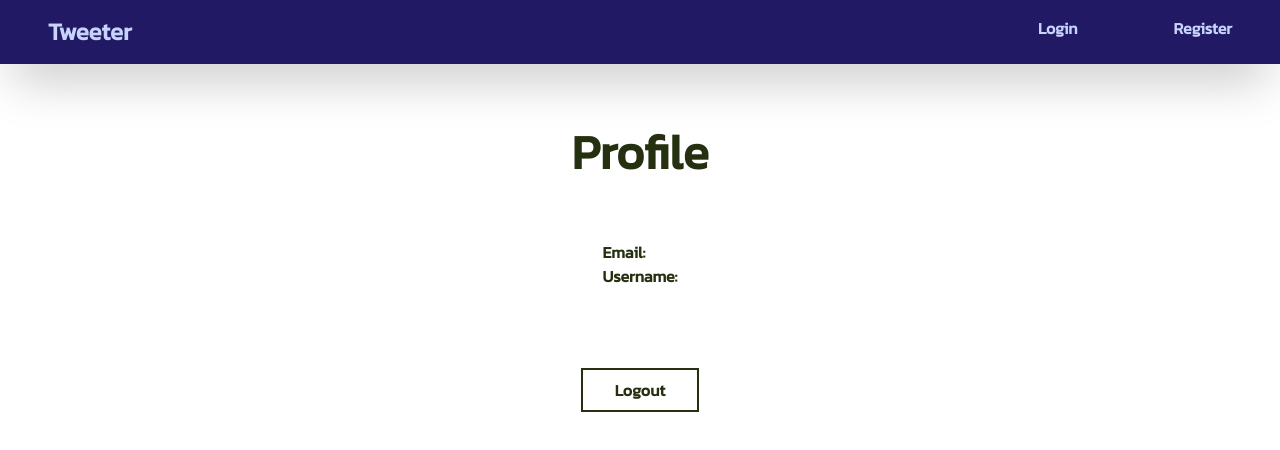
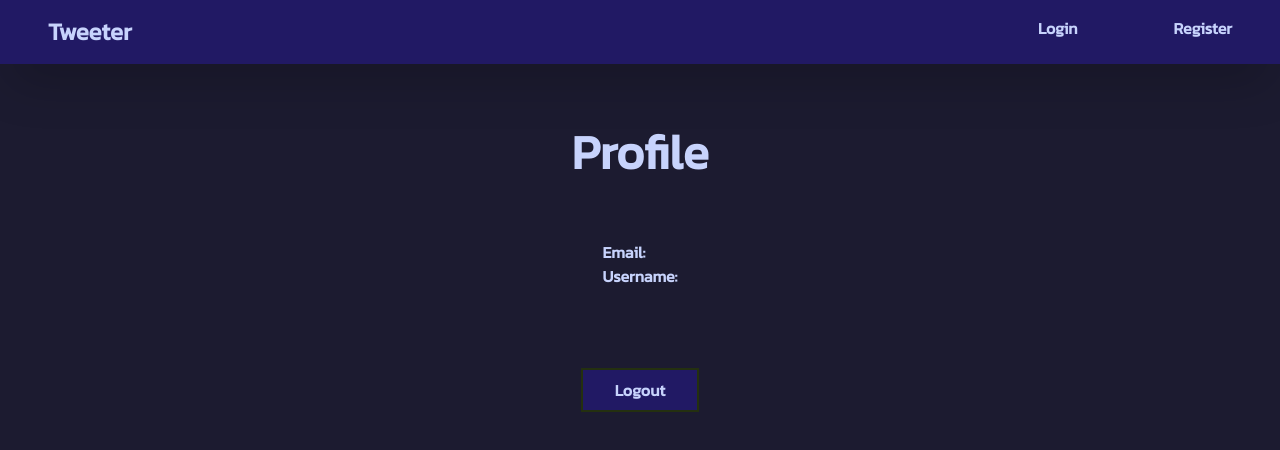
Before and after one commit to Pubstar/Tweeter, a Next.js app: page /Profile in a window 1280 px wide. Shown: the top 450 px of the page. Built offline with nearby package versions, Linux system fonts and the light colour scheme.

Commit message:
Finalize styling updates

```diff
--- a/app/Login/page.tsx
+++ b/app/Login/page.tsx
@@ -30,16 +30,16 @@ function Page() {
   }
 
   return (
-    <div className="h-screen">
+    <div className="h-screen bg-[#1c1b30]">
       <Nav />
       <div className='flex items-center flex-col'>
-        <h1 className='my-16 font-bold text-5xl text-[#243010]'>Login</h1>
-        <form action="" onSubmit={submitForm} className='bg-[#8fbe8398] shadow-xl flex flex-col w-80 gap-4 border-2 border-[#243010] rounded-xl items-center p-16'>
+        <h1 className='my-16 font-bold text-5xl text-[#c7d3fc]'>Login</h1>
+        <form action="" onSubmit={submitForm} className='text-[#c7d3fc] bg-[#2e3d7e] shadow-xl flex flex-col w-80 gap-4 border-2 border-[#243010] rounded-xl items-center p-16'>
           <label htmlFor="email">Email: </label>
           <input onChange={(event) => setUsername(event.target.value)} className='rounded-xl border-2 border-[#243010] p-2' type="email" name="email" id="email" />
           <label htmlFor="password">Password: </label>
           <input onChange={(event) => setPassword(event.target.value)} className='rounded-xl border-2 border-[#243010] p-2' type="password" name="password" id="password" />
-          <button type="submit" className='shadow-xl border-2 border-[#243010] mt-2 bg-[#243010] text-[#CAD593] font-bold rounded-xl w-44'>Login</button>
+          <button type="submit" className='shadow-xl border-2 border-[#243010] mt-2 bg-[#211964] text-[#c7d3fc] font-bold rounded-xl w-44'>Login</button>
           <span className='pt-4 text-red-600 font-bold'>{errMessage}</span>
         </form>
       </div>
--- a/app/Profile/page.tsx
+++ b/app/Profile/page.tsx
@@ -14,15 +14,15 @@ const handleSignOut = () => {
 }
 
   return (
-    <div className="h-screen">
+    <div className="h-screen bg-[#1c1b30] text-[#c7d3fc]">
         <Nav />
         <div className='flex flex-col items-center'>
-          <h1 className='my-16 font-bold text-5xl text-[#243010]'>Profile</h1>
+          <h1 className='my-16 font-bold text-5xl'>Profile</h1>
           <ul>
-            <li className='font-bold text-[#243010]'>Email: {auth.currentUser?.email}</li>
-            <li className='font-bold text-[#243010]'>Username: {auth.currentUser?.displayName}</li>
+            <li className='font-bold'>Email: {auth.currentUser?.email}</li>
+            <li className='font-bold'>Username: {auth.currentUser?.displayName}</li>
           </ul>
-          <span onClick={handleSignOut} className='mt-20 font-bold hover:cursor-pointer text-[#243010] border-2 border-[#243010] py-2 px-8'>Logout</span>
+          <span onClick={handleSignOut} className='mt-20 font-bold hover:cursor-pointer bg-[#211964] text-[#c7d3fc] border-2 border-[#243010] py-2 px-8'>Logout</span>
         </div>
     </div>
   )
--- a/app/Register/page.tsx
+++ b/app/Register/page.tsx
@@ -57,18 +57,18 @@ const [password, setPassword] = useState('');
   }
 
   return (
-    <div className="h-screen">
+    <div className="h-screen bg-[#1c1b30]">
       <Nav />
       <div className='flex flex-col items-center'>
-      <h1 className='my-16 font-bold text-5xl text-[#243010]'>Register</h1>
-        <form action="" onSubmit={submitForm} className='bg-[#8fbe8398] shadow-xl flex flex-col w-80 gap-4 border-2 border-[#243010] rounded-xl items-center p-16'>
+      <h1 className='my-16 font-bold text-5xl text-[#c7d3fc]'>Register</h1>
+        <form action="" onSubmit={submitForm} className='text-[#c7d3fc] bg-[#2e3d7e] shadow-xl flex flex-col w-80 gap-4 border-2 border-[#243010] rounded-xl items-center p-16'>
           <label htmlFor="email">Email: </label>
           <input onChange={event => setEmail(event.target.value)} className='rounded-xl border-2 border-[#243010] p-2' type="email" name="email" id="email" />
           <label htmlFor="name">Username: </label>
           <input onChange={event => setName(event.target.value)} className='rounded-xl border-2 border-[#243010] p-2' type="text" name="name" id="name" />
           <label htmlFor="password">Password: </label>
           <input onChange={event => setPassword(event.target.value)} className='rounded-xl border-2 border-[#243010] p-2' type="password" name="password" id="password" />
-          <button type='submit' className='shadow-xl border-2 border-[#243010] mt-2 bg-[#243010] text-[#CAD593] font-bold rounded-xl w-44'>Create account</button>
+          <button type='submit' className='shadow-xl border-2 border-[#243010] mt-2 bg-[#211964] text-[#c7d3fc] font-bold rounded-xl w-44'>Create account</button>
           <span className='pt-4 text-red-600 font-bold'>{errMessage}</span>
         </form>
       </div>
```
